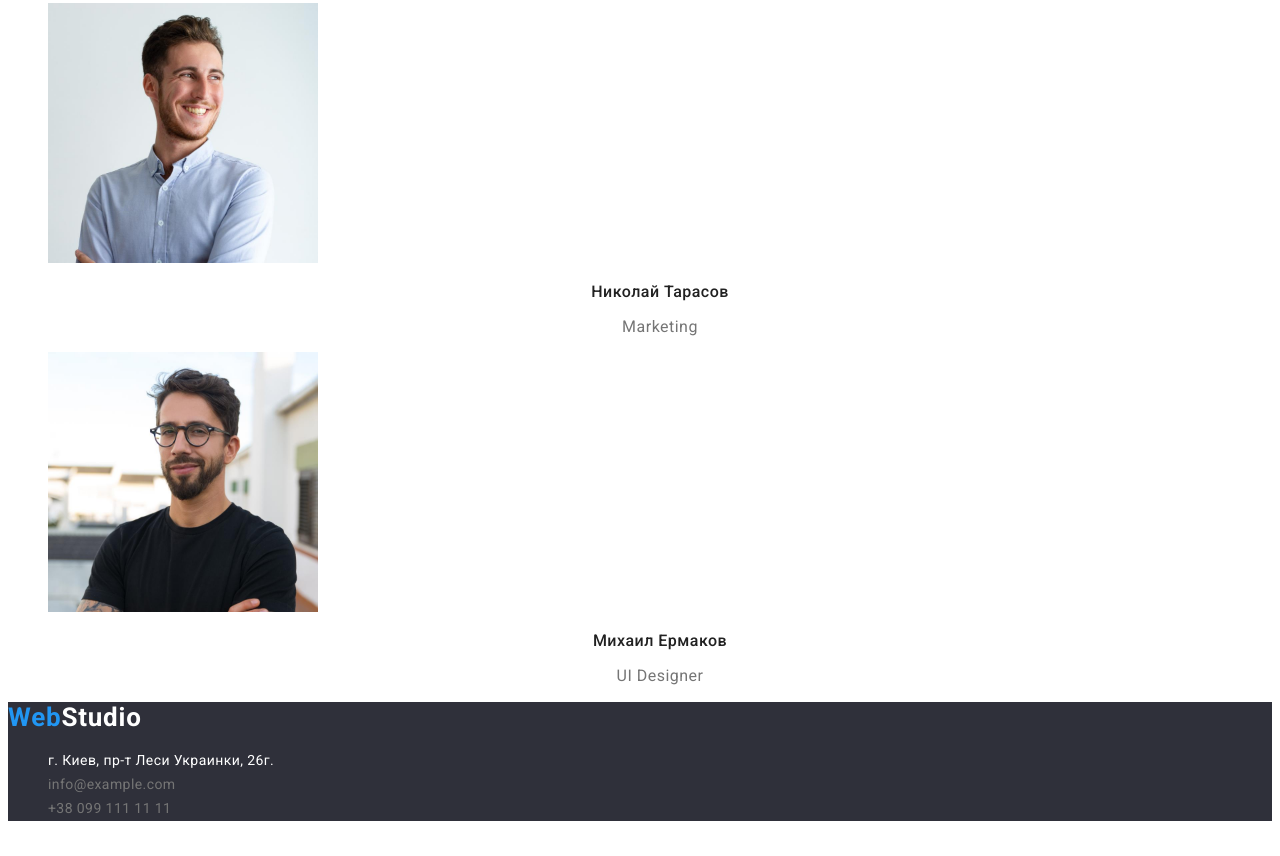
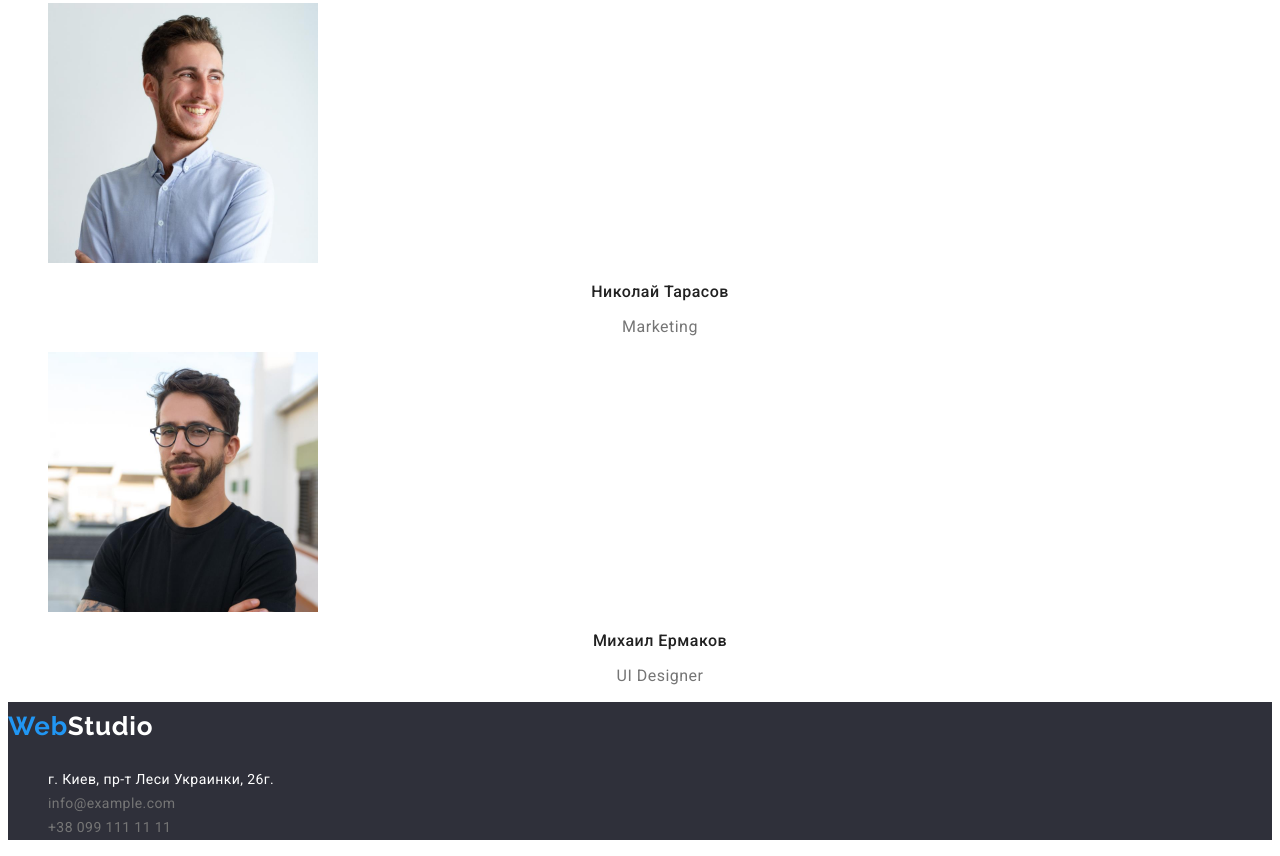
Before and after one commit to VladislavMikh25/goit-markup-hw-02, a plain HTML site: page index.html in a window 1280 px wide. Shown: the part 2426-3282 px from the top of the page. Drawn offline with Linux system fonts and the light colour scheme.

Commit message:
Update styles.css

```diff
--- a/css/styles.css
+++ b/css/styles.css
@@ -135,11 +135,13 @@ body {
   background-color: #2f303a;
 }
 .logo-footer {
+  font-family: Raleway;
+  font-style: normal;
   font-weight: bold;
   font-size: 26px;
-  line-height: 31px;
+  line-height: 1.92;
   letter-spacing: 0.03em;
-  color: #ffffff;
+  color: var(--primary-title-color);
 }
 /* portfolio button */
 .button-prof {
```
